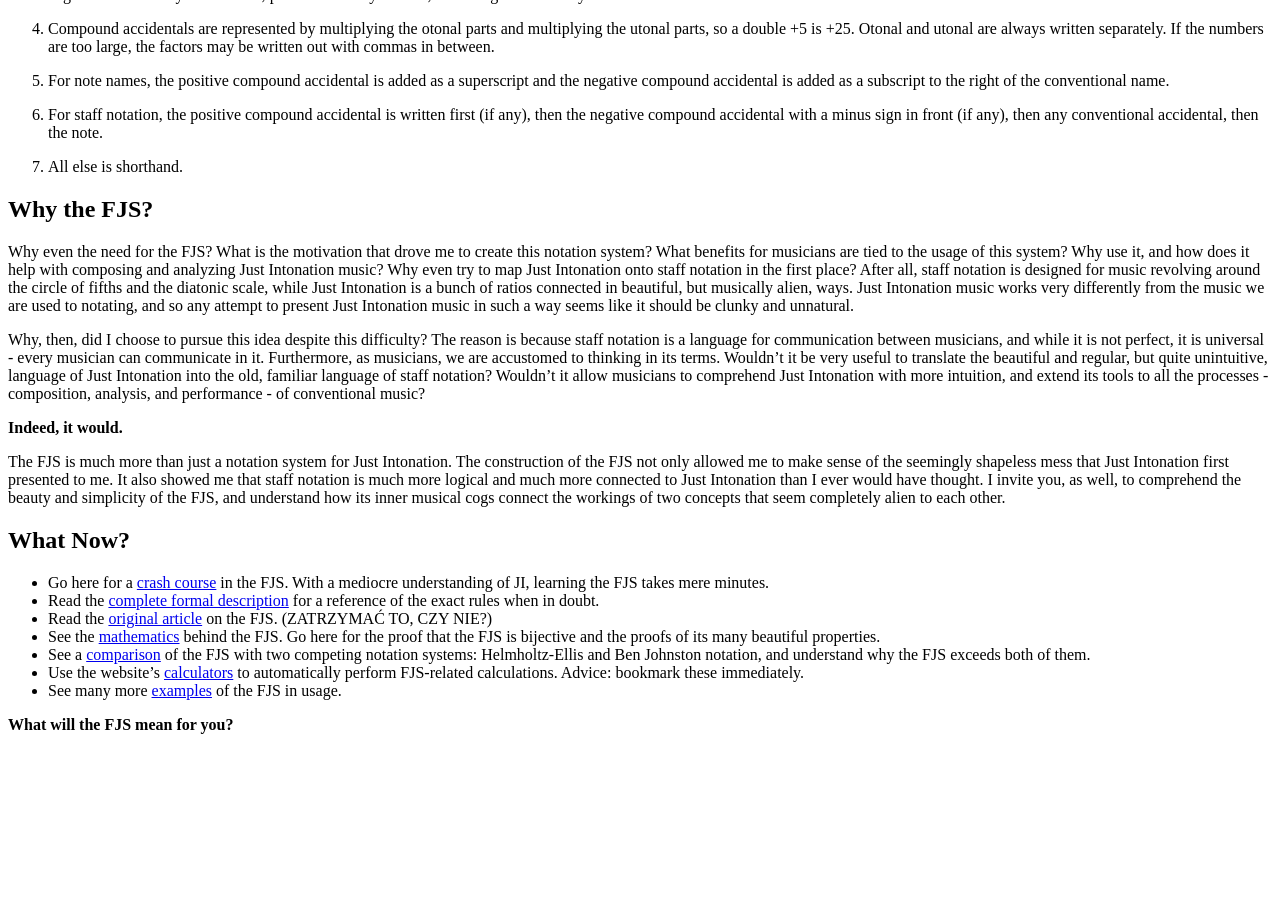
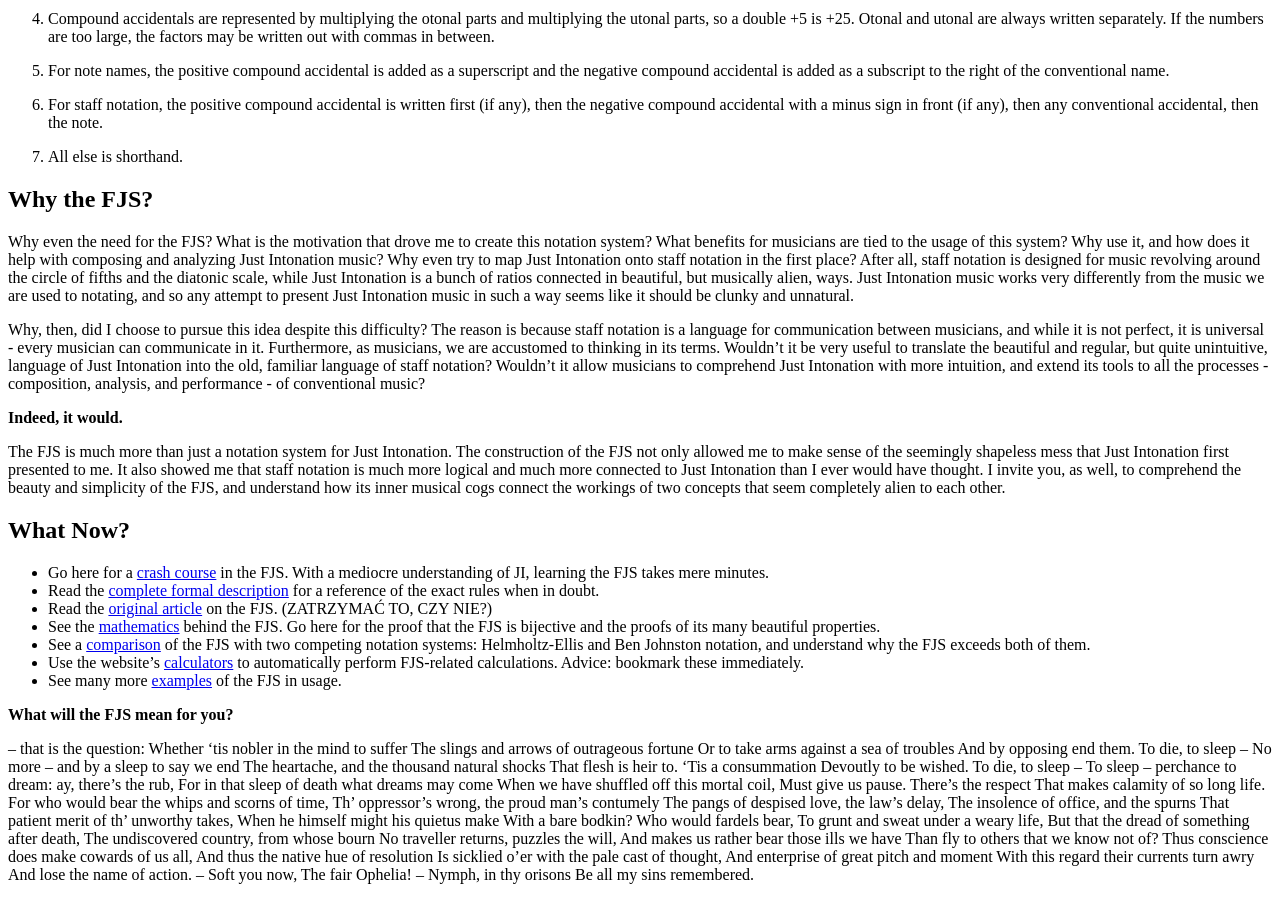
Before and after one commit to misotanni/misotanni.github.io, a Jekyll site: the page built from fjs/en/index.md, in a window 1280 px wide and 900 px high, scrolled down 1040 px. Built offline with Jekyll 4.4.1, drawn with Linux system fonts in a browser that asks for light colours; before the commit the page ends 1790 px from its top, so only the background shows below that.

Commit message:
reorganisation

```diff
--- a/_layouts/fjs.html
+++ b/_layouts/fjs.html
@@ -3,7 +3,7 @@
   <head>
     <title>{{ page.title }}</title>
     <meta charset="utf-8">
-    <link rel="stylesheet" href="/fjs/style.css">
+    <link rel="stylesheet" href="../assets/style.css">
   </head>
   <body>
     {{ page.otherlang }} <a href="../en/{{ page.name }}">en</a>
--- a/fjs/en/index.md
+++ b/fjs/en/index.md
@@ -1,7 +1,5 @@
 ---
 title: The Functional Just System
----
-
 ---
 
 > *Such is the advantage of a well-constructed language that its simplified notation often becomes the source of profound theories.*
@@ -78,3 +76,39 @@ The FJS is much more than just a notation system for Just Intonation. The constr
 - See many more [examples](https://misotanni.bandcamp.com/album/6-digit-computer-ost) of the FJS in usage.
 
 **What will the FJS mean for you?**
+
+– that is the question:
+Whether 'tis nobler in the mind to suffer
+The slings and arrows of outrageous fortune
+Or to take arms against a sea of troubles
+And by opposing end them. To die, to sleep –
+No more – and by a sleep to say we end
+The heartache, and the thousand natural shocks
+That flesh is heir to. 'Tis a consummation
+Devoutly to be wished. To die, to sleep –
+To sleep – perchance to dream: ay, there's the rub,
+For in that sleep of death what dreams may come
+When we have shuffled off this mortal coil,
+Must give us pause. There's the respect
+That makes calamity of so long life.
+For who would bear the whips and scorns of time,
+Th' oppressor's wrong, the proud man's contumely
+The pangs of despised love, the law's delay,
+The insolence of office, and the spurns
+That patient merit of th' unworthy takes,
+When he himself might his quietus make
+With a bare bodkin? Who would fardels bear,
+To grunt and sweat under a weary life,
+But that the dread of something after death,
+The undiscovered country, from whose bourn
+No traveller returns, puzzles the will,
+And makes us rather bear those ills we have
+Than fly to others that we know not of?
+Thus conscience does make cowards of us all,
+And thus the native hue of resolution
+Is sicklied o'er with the pale cast of thought,
+And enterprise of great pitch and moment
+With this regard their currents turn awry
+And lose the name of action. – Soft you now,
+The fair Ophelia! – Nymph, in thy orisons
+Be all my sins remembered.
```
Also changed, not shown: fjs/en/crash.md (+6 -6 lines), fjs/assets/exercise_1.png (renamed from fjs/exercise_1.png), fjs/assets/scale_1.png (renamed from fjs/scale_1.png), fjs/assets/scale_2.png (renamed from fjs/scale_2.png), fjs/assets/scale_3.png (renamed from fjs/scale_3.png), fjs/assets/style.css (renamed from fjs/style.css), 3 other files.
